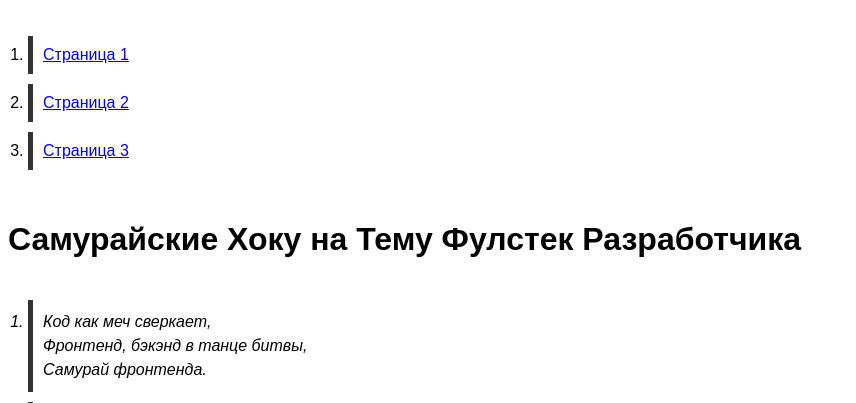
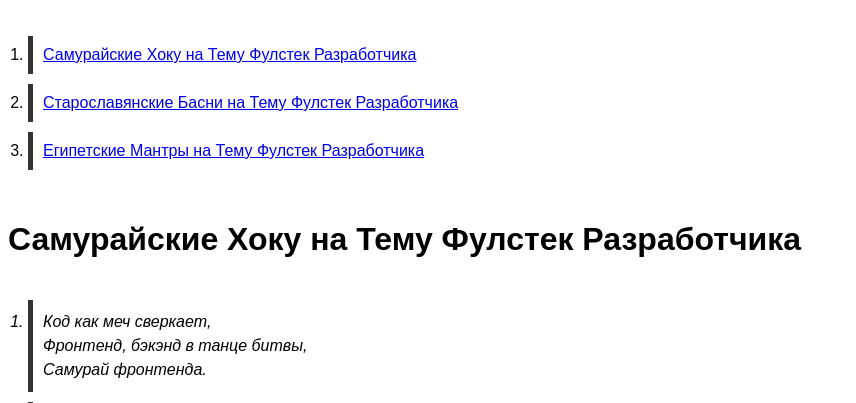
Before and after one commit to paulsanswrk/Fullstack_test_kwork, a PHP site: page /page1.php in a window 1280 px wide. Shown: the top 403 px of the page, without its empty margins (0-856 px from the left). Run offline with PHP 8.4, Linux system fonts and the light colour scheme.

Commit message:
Task 1: Изменены названия ссылок на тематические названия из h1

```diff
--- a/templates/header.php
+++ b/templates/header.php
@@ -1,9 +1,9 @@
 <header>
     <nav>
         <ul>
-            <li><a href="/page1.php">Страница 1</a></li>
-            <li><a href="/page2.php">Страница 2</a></li>
-            <li><a href="/page3.php">Страница 3</a></li>
+            <li><a href="/page1.php">Самурайские Хоку на Тему Фулстек Разработчика</a></li>
+            <li><a href="/page2.php">Старославянские Басни на Тему Фулстек Разработчика</a></li>
+            <li><a href="/page3.php">Египетские Мантры на Тему Фулстек Разработчика</a></li>
         </ul>
     </nav>
 </header>
```
